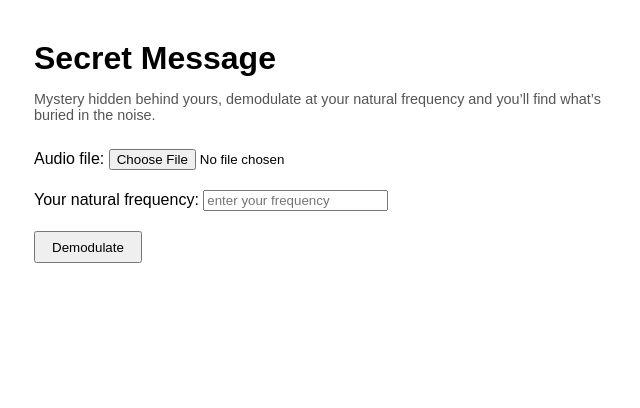
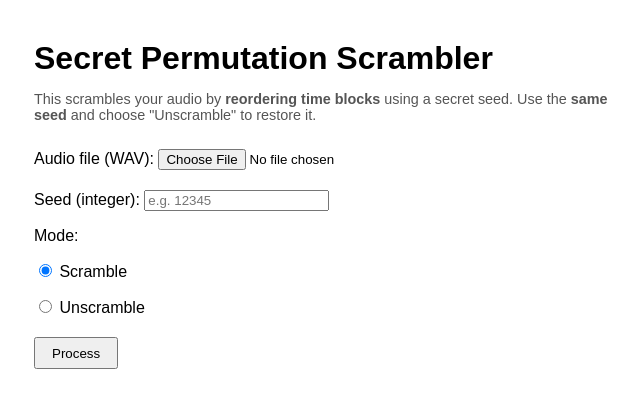
Before and after one commit to allaboutmathbykornny/secret-demod, a Flask app: page / in a window 1280 px wide. Shown: the top 408 px of the page, without its empty margins (306-946 px from the left). Run offline with Flask 3, Linux system fonts and the light colour scheme.

Commit message:
Switch to seed-based permutation scrambler

```diff
--- a/main.py
+++ b/main.py
@@ -1,88 +1,127 @@
 """
-main.py
-
-Secret Demod – minimal Replit web app
+Secret Permutation Scrambler – Flask web app
 
 What it does:
 - Shows a web page where you can upload a WAV file.
-- Ask for a carrier frequency (in Hz).
-- Demodulates the file and sends back a new WAV you can download.
+- Asks for a seed (integer) and a mode: "scramble" or "unscramble".
+- Splits the audio into blocks and permutes those blocks using a
+  pseudo-random permutation determined by the seed.
 
-Notes:
-- This version uses scipy.io.wavfile instead of soundfile
-  to keep dependencies simple on Replit.
-- Input must be a WAV file.
+Important:
+- Use the SAME seed to unscramble that you used to scramble.
+- Scramble and Unscramble are perfect inverses (up to padding at the end).
 """
 
 import os
 import io
 import numpy as np
 from flask import Flask, render_template, request, send_file
-from scipy import signal
 from scipy.io import wavfile
 
 app = Flask(__name__)
 
-# ---------- Demodulation logic ----------
-
-def secret_demod_array(data, fs, carrier_freq_hz):
-    """
-    Demodulate a 1D numpy array audio signal at the given carrier frequency.
-    Returns a float32 array in range [-1, 1].
-    """
-    # Convert to float if data is int16 or similar
-    if np.issubdtype(data.dtype, np.integer):
-        max_int = np.iinfo(data.dtype).max
-        data = data.astype(np.float32) / max_int
-    else:
-        data = data.astype(np.float32)
-
-    # Mono
-    if data.ndim > 1:
-        data = data.mean(axis=1)
-
-    nyquist = fs / 2.0
-    n = len(data)
-    t = np.arange(n) / fs
-
-    # Mix down with cosine
-    carrier = np.cos(2.0 * np.pi * carrier_freq_hz * t)
-    mixed = 2.0 * data * carrier
-
-    # Low-pass filter
-    baseband_max = 15000.0
-    cutoff = min(baseband_max, nyquist * 0.9)
-    norm_cutoff = cutoff / nyquist
-
-    b, a = signal.butter(6, norm_cutoff, btype="low")
-    demod = signal.filtfilt(b, a, mixed)
-
-    # Normalize to [-1, 1]
-    max_abs = np.max(np.abs(demod))
-    if max_abs > 0:
-        demod = 0.99 * demod / max_abs
-
-    return demod.astype(np.float32)
+# You can tweak this: number of samples per block.
+# At 44100 Hz, 44100 samples ≈ 1 second blocks, 4410 ≈ 0.1 s, etc.
+BLOCK_SIZE = 44100  # 1 second at 44.1 kHz
 
 
-def secret_demod_file(in_bytes, carrier_freq_hz):
+# ---------- Core permutation logic ----------
+
+def permute_blocks(data, seed, mode="scramble", block_size=BLOCK_SIZE):
     """
-    Take WAV bytes, demodulate, return new WAV bytes.
+    Permute audio blocks using a deterministic permutation based on 'seed'.
+
+    - data: numpy array of shape (N,) for mono or (N, C) for multi-channel.
+    - seed: integer seed for RNG.
+    - mode: "scramble" or "unscramble".
+    - block_size: samples per block (same for scramble and unscramble).
+
+    Returns a new array with the same dtype and shape (up to padding).
     """
-    # Read from bytes
+    # Ensure data is at least 1D
+    data = np.asarray(data)
+    original_length = data.shape[0]
+
+    # Pad so the length is a multiple of block_size
+    n_samples = original_length
+    n_blocks = int(np.ceil(n_samples / block_size))
+    padded_length = n_blocks * block_size
+    pad_len = padded_length - n_samples
+
+    if data.ndim == 1:
+        # Mono: shape (N,) -> pad to (padded_length,)
+        if pad_len > 0:
+            data_padded = np.pad(data, (0, pad_len), mode="constant", constant_values=0)
+        else:
+            data_padded = data
+        # Reshape to (n_blocks, block_size)
+        blocks = data_padded.reshape(n_blocks, block_size)
+    else:
+        # Multi-channel: shape (N, C)
+        n_channels = data.shape[1]
+        if pad_len > 0:
+            data_padded = np.pad(
+                data,
+                ((0, pad_len), (0, 0)),
+                mode="constant",
+                constant_values=0
+            )
+        else:
+            data_padded = data
+        # Reshape to (n_blocks, block_size, n_channels)
+        blocks = data_padded.reshape(n_blocks, block_size, n_channels)
+
+    # Make a seed-based permutation of block indices
+    rng = np.random.default_rng(seed)
+    perm = rng.permutation(n_blocks)
+
+    if mode == "scramble":
+        # Scramble: reorder blocks according to perm
+        permuted_blocks = blocks[perm]
+    elif mode == "unscramble":
+        # Unscramble: apply inverse permutation
+        inv_perm = np.empty_like(perm)
+        inv_perm[perm] = np.arange(n_blocks)
+        permuted_blocks = blocks[inv_perm]
+    else:
+        raise ValueError("mode must be 'scramble' or 'unscramble'")
+
+    # Reshape back to the padded shape
+    if data.ndim == 1:
+        result_padded = permuted_blocks.reshape(padded_length)
+    else:
+        result_padded = permuted_blocks.reshape(padded_length, -1)
+
+    # Crop back to the original length
+    result = result_padded[:original_length]
+
+    # Preserve original dtype
+    if np.issubdtype(data.dtype, np.integer):
+        # Make sure we don't overflow when casting back
+        info = np.iinfo(data.dtype)
+        result = np.clip(result, info.min, info.max).astype(data.dtype)
+    else:
+        result = result.astype(data.dtype)
+
+    return result
+
+
+def process_file_with_seed_permutation(in_bytes, seed, mode):
+    """
+    Take WAV bytes, apply permutation-based scrambling or unscrambling,
+    and return new WAV bytes.
+    """
     in_buf = io.BytesIO(in_bytes)
     fs, data = wavfile.read(in_buf)
 
-    # Demodulate
-    demod = secret_demod_array(data, fs, carrier_freq_hz)
+    # Apply permutation
+    processed = permute_blocks(data, seed=seed, mode=mode)
 
-    # Convert back to int16 for WAV
-    out_int16 = (demod * 32767).astype(np.int16)
+    # Write to WAV in the same dtype as the processed array
+    out_buf = io.BytesIO()
+    wavfile.write(out_buf, fs, processed)
+    out_buf.seek(0)
 
-    # Write to bytes
-    out_buf = io.BytesIO()
-    wavfile.write(out_buf, fs, out_int16)
-    out_buf.seek(0)
     return out_buf, fs
 
 
@@ -92,30 +131,35 @@ def secret_demod_file(in_bytes, carrier_freq_hz):
 def index():
     if request.method == "POST":
         f = request.files.get("audiofile")
-        freq_text = request.form.get("freq", "").strip()
+        seed_text = request.form.get("seed", "").strip()
+        mode = request.form.get("mode", "scramble").lower()
 
         if not f or f.filename == "":
             return "No file uploaded.", 400
 
-        if not freq_text:
-            return "No frequency provided.", 400
+        if not seed_text:
+            return "No seed provided.", 400
 
         try:
-            carrier_freq = float(freq_text)
+            seed = int(seed_text)
         except ValueError:
-            return "Frequency must be a number (in Hz).", 400
+            return "Seed must be an integer.", 400
+
+        if mode not in ("scramble", "unscramble"):
+            return "Invalid mode. Choose scramble or unscramble.", 400
 
         # Read uploaded file into memory
         in_bytes = f.read()
 
         try:
-            out_buf, fs = secret_demod_file(in_bytes, carrier_freq)
+            out_buf, fs = process_file_with_seed_permutation(in_bytes, seed, mode)
         except Exception as e:
-            return f"Error during demodulation: {e}", 500
+            return f"Error during processing: {e}", 500
 
-        # Name output file based on input name
+        # Name output file based on input name and mode
         base_name, _ = os.path.splitext(f.filename)
-        out_name = base_name + "_demod.wav"
+        suffix = "_scrambled" if mode == "scramble" else "_unscrambled"
+        out_name = base_name + suffix + ".wav"
 
         return send_file(
             out_buf,
@@ -128,6 +172,6 @@ def index():
 
 
 if __name__ == "__main__":
-    # Replit usually sets PORT in the environment
+    # Local testing; on Render you'll use gunicorn via Procfile
     port = int(os.environ.get("PORT", 8000))
     app.run(host="0.0.0.0", port=port, debug=True)
--- a/templates/index.html
+++ b/templates/index.html
@@ -2,7 +2,7 @@
 <html>
   <head>
     <meta charset="utf-8">
-    <title>Secret Demod</title>
+    <title>Secret Permutation Scrambler</title>
     <style>
       body {
         font-family: sans-serif;
@@ -30,27 +30,42 @@
         padding: 0.5em 1.2em;
         cursor: pointer;
       }
+      .mode-group {
+        margin-top: 1em;
+      }
     </style>
   </head>
   <body>
-    <h1>Secret Message</h1>
+    <h1>Secret Permutation Scrambler</h1>
     <p class="hint">
-      Mystery hidden behind yours, demodulate at your natural frequency
-      and you’ll find what’s buried in the noise.
+      This scrambles your audio by <strong>reordering time blocks</strong> using a secret seed.
+      Use the <strong>same seed</strong> and choose "Unscramble" to restore it.
     </p>
 
     <form method="post" enctype="multipart/form-data">
       <label>
-        Audio file:
+        Audio file (WAV):
         <input type="file" name="audiofile" accept=".wav" required>
       </label>
 
       <label>
-        Your natural frequency:
-        <input type="text" name="freq" placeholder="enter your frequency" required>
+        Seed (integer):
+        <input type="text" name="seed" placeholder="e.g. 12345" required>
       </label>
 
-      <button type="submit">Demodulate</button>
+      <div class="mode-group">
+        <label>Mode:</label>
+        <label>
+          <input type="radio" name="mode" value="scramble" checked>
+          Scramble
+        </label>
+        <label>
+          <input type="radio" name="mode" value="unscramble">
+          Unscramble
+        </label>
+      </div>
+
+      <button type="submit">Process</button>
     </form>
   </body>
 </html>
```
